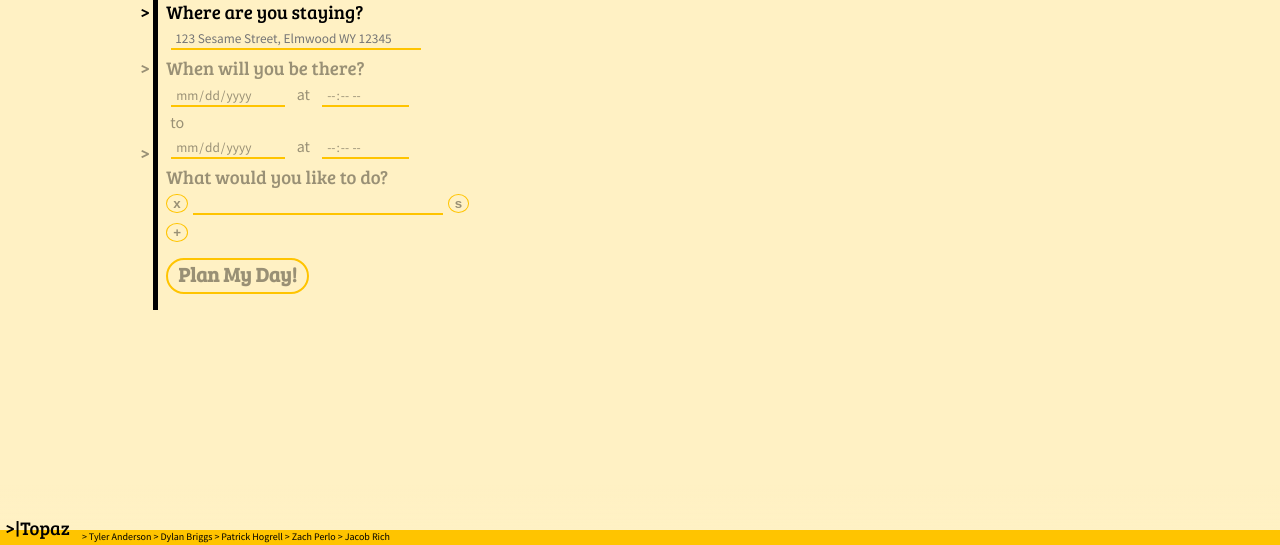
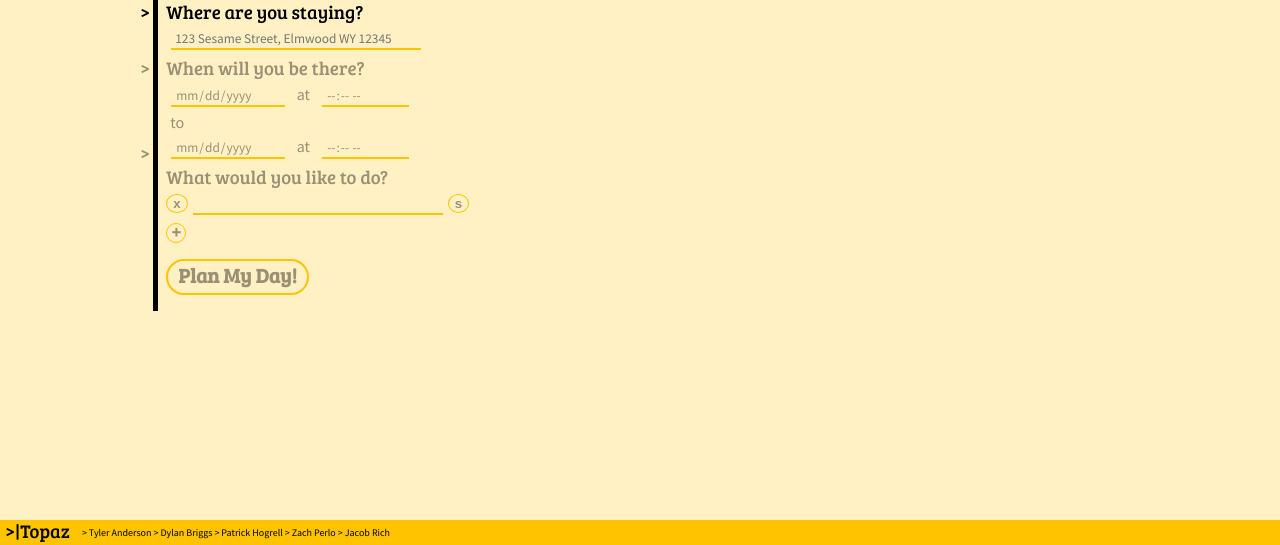
Before and after one commit to zperlo/Travel-Planner, a Django app: page / in a window 1280 px wide. Shown: the part 255-800 px from the top of the page. Run offline with Django 3.2, Linux system fonts and the light colour scheme; parts of the project's set-up code (start-up, migrations or seed data) failed here and were passed over.

Commit message:
button icons added, not all buttons implemented yet

```diff
--- a/djangoTravelPlanner/Frontend/script.js
+++ b/djangoTravelPlanner/Frontend/script.js
@@ -403,6 +403,7 @@ function noResults(search, city, id) {
 
   // populate
   var noResults = document.createElement("div");
+  noResults.id = "noResults:".concat(id, ":0");
   noResults.className = "noResults";
   searchResults.appendChild(noResults);
 
@@ -433,7 +434,7 @@ function getIDNum(element) {
   return element.id.split(/:(.+)/)[1];
 }
 
-function onCityBlur() {
+function onCityKeyUp() {
   enableForm();
 }
 
--- a/djangoTravelPlanner/Frontend/styles.css
+++ b/djangoTravelPlanner/Frontend/styles.css
@@ -105,6 +105,20 @@ li.activity .field {
   transition: 0.3s ease-in-out;
 }
 
+button.buttonClass {
+  height: 20px;
+  width: 20px;
+  border-radius: 50%;
+  border: 1px solid rgb(255, 196, 0);
+  text-align: center;
+  vertical-align: middle;
+}
+
+button.buttonClass > i {
+  position: relative;
+  left: -3.5px;
+}
+
 input.buttonClass {
   font-family: 'arial';
   font-weight: bolder;
@@ -115,7 +129,7 @@ input.buttonClass {
 }
 
 .buttonClass:hover {
-  background-color: rgba(255, 196, 00, 0.4);
+  background-color: rgba(255, 196, 0, 0.4);
 }
 
 #resultsButton {
@@ -338,7 +352,7 @@ footer > div {
 }
 
 .footerBottom {
-  height: 15px;
+  height: 25px;
   background-color: rgb(255, 196, 0);
   pointer-events: all;
 }
@@ -350,12 +364,12 @@ footer > div {
 }
 
 .footerBottom h3 {
-  top: -15px;
+  top: -2px;
 }
 
 .footerBottom span {
   font-size: x-small;
-  top: -10px;
+  top: -4px;
 }
 
 /* ------------------ results page styles ------------------ */
@@ -386,5 +400,56 @@ itineraryItem > span {
 
 .daySeparator > span {
   font-style: italic;
+  font-weight: bold;
   color: rgb(255, 196, 0);
 }
+
+/* ------------------ icon font styles ------------------ */
+/* ---------------- created using icomoon --------------- */
+/* ----------------- https://icomoon.io/ ---------------- */
+
+@font-face {
+  font-family: 'icomoon';
+  src:  url('fonts/icomoon.eot?18nq2t');
+  src:  url('fonts/icomoon.eot?18nq2t#iefix') format('embedded-opentype'),
+    url('fonts/icomoon.ttf?18nq2t') format('truetype'),
+    url('fonts/icomoon.woff?18nq2t') format('woff'),
+    url('fonts/icomoon.svg?18nq2t#icomoon') format('svg');
+  font-weight: normal;
+  font-style: normal;
+  font-display: block;
+}
+
+[class^="icon-"], [class*=" icon-"] {
+  /* use !important to prevent issues with browser extensions that change fonts */
+  font-family: 'icomoon' !important;
+  speak: none;
+  font-style: normal;
+  font-weight: normal;
+  font-variant: normal;
+  text-transform: none;
+  line-height: 1;
+
+  /* Better Font Rendering =========== */
+  -webkit-font-smoothing: antialiased;
+  -moz-osx-font-smoothing: grayscale;
+}
+
+.icon-search:before {
+  content: "\e904";
+}
+.icon-check:before {
+  content: "\e901";
+}
+.icon-collapse:before {
+  content: "\e902";
+}
+.icon-plus:before {
+  content: "\e903";
+}
+.icon-cancel:before {
+  content: "\e905";
+}
+.icon-expand:before {
+  content: "\e900";
+}
--- a/djangoTravelPlanner/templates/homepage.html
+++ b/djangoTravelPlanner/templates/homepage.html
@@ -104,7 +104,7 @@
             <div class='content'>
                 <form id="mainForm">
                     <h3>Where are you staying?</h3>
-                    <input type="text" id="city" class='field cityField' placeholder="123 Sesame Street, Elmwood WY 12345" onblur='onCityBlur()'>
+                    <input type="text" id="city" class='field cityField' placeholder="123 Sesame Street, Elmwood WY 12345" onkeyup='onCityKeyUp()'>
                     <br>
                     <h3 class='disabledAtStart'>When will you be there?</h3>
                     <input type="date" id="startDate" class='field disabledAtStart' disabled>
@@ -119,7 +119,8 @@
                     <br>
                     <h3 class='disabledAtStart'>What would you like to do?</h3>
                     <ul id="activities"></ul>
-                    <input id='addRowButton' type="button" value="+" onclick="addNewActivityLine()" class='buttonClass disabledAtStart' disabled>
+                    <!-- <input type="button" id='addRowButton' onclick="addNewActivityLine()" class='buttonClass disabledAtStart icon-plus' disabled> -->
+                    <button class="buttonClass disabledAtStart" id="addRowButton" onclick="addNewActivityLine()" disabled><i class="icon-plus"></i></button>
                     <br>
                 </form>
                 <form action='results' method='GET'>
--- a/djangoTravelPlanner/templates/results.html
+++ b/djangoTravelPlanner/templates/results.html
@@ -102,6 +102,7 @@
         <div>
             <span>{{ schedule }}</span>
         </div>-->
+        <div class='spacer'></div>
         <footer>
             <div class='footerTop'></div>
             <div class='footerBottom'>
```
Also changed, not shown: djangoTravelPlanner/Frontend/fonts/icomoon.ttf (added), djangoTravelPlanner/Frontend/fonts/icomoon.woff (added), djangoTravelPlanner/Frontend/resources/fonts/icomoon.ttf (added), djangoTravelPlanner/Frontend/resources/fonts/icomoon.woff (added), 4 other files.
